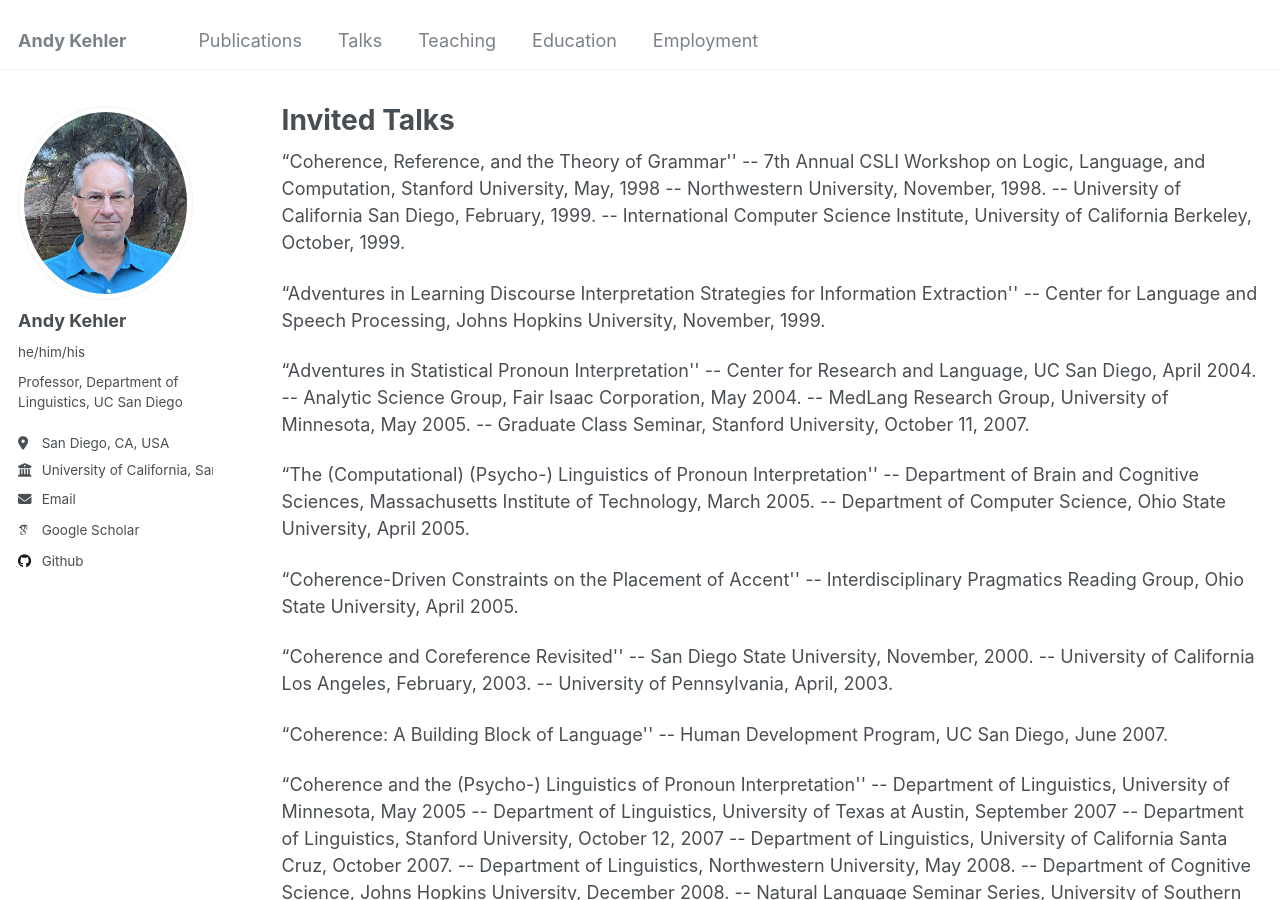
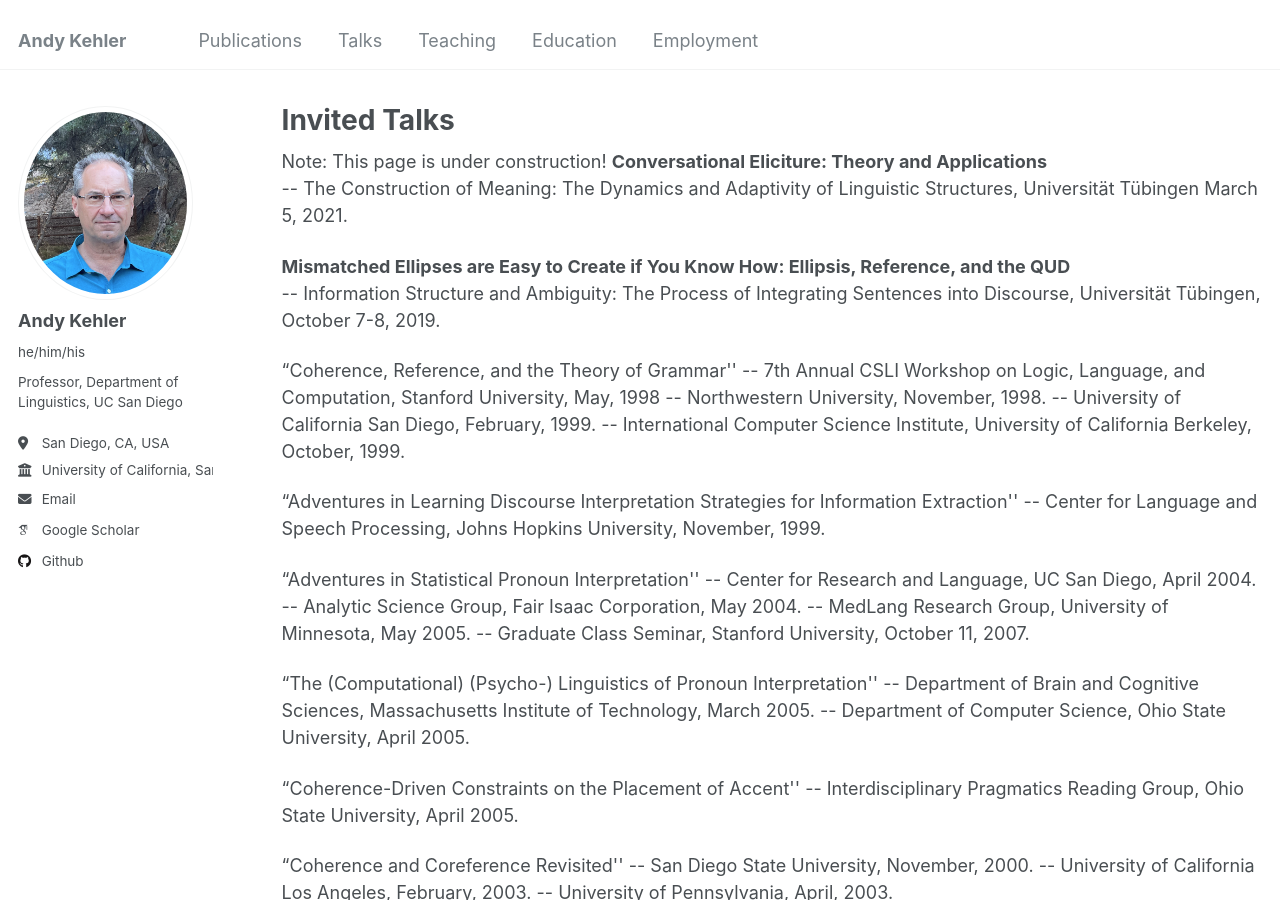
Before and after one commit to akehler/akehler.github.io, a Jekyll site: the page built from _pages/talks.html, in a window 1280 px wide and 900 px high. Built offline with Jekyll 4.4.1, drawn with Linux system fonts in a browser that asks for light colours; some web fonts are replaced; some of the changed text lies outside the part shown.

Commit message:
Update talks.html

```diff
--- a/_pages/talks.html
+++ b/_pages/talks.html
@@ -4,6 +4,19 @@ title: "Invited Talks"
 permalink: /talks/
 author_profile: true
 ---
+Note: This page is under construction!
+
+<strong>Conversational Eliciture: Theory and Applications</strong>
+<br>
+        -- The Construction of Meaning: The Dynamics and Adaptivity of Linguistic Structures, Universität Tübingen
+        March 5, 2021.
+
+<p></p>
+
+<strong>Mismatched Ellipses are Easy to Create if You Know How: Ellipsis, Reference, and the QUD</strong>
+<br>
+-- Information Structure and Ambiguity: The Process of Integrating Sentences into Discourse, Universität Tübingen, October 7-8, 2019.
+<p></p>
 
 “Coherence, Reference, and the Theory of Grammar''
 -- 7th Annual CSLI Workshop on Logic, Language, and Computation, Stanford University, May, 1998
@@ -120,14 +133,3 @@ Testing for Common Sense: Thoughts on Pronoun Interpretation and the Winograd Sc
 
 -- Computer Science Departmental Colloquium, Pomona College, February 7, 2019
 <p></p>
-
-“Mismatched Ellipses are Easy to Create if You Know How: Ellipsis, Reference, and the QUD”
-
--- Information Structure and Ambiguity: The Process of Integrating Sentences into Discourse, Universität Tübingen, October 7-8, 2019.
-<p></p>
-
-“Conversational Eliciture: Theory and Applications”
-
-        -- The Construction of Meaning: The Dynamics and Adaptivity of Linguistic Structures, Universität Tübingen
-        March 5, 2021.   New
-<p></p>
```
